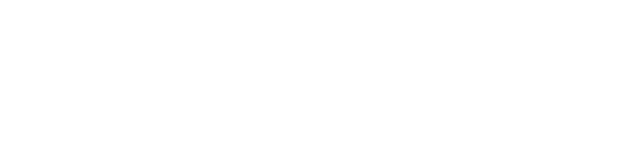
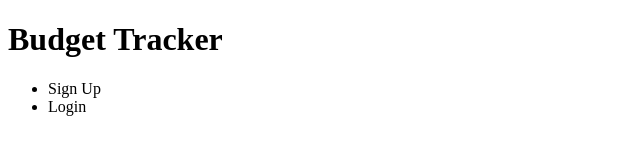
Before and after one commit to shkshitiz/Budget-Tracker, a website: page client/index.html in a window 1280 px wide. Shown: the whole page, without its empty margins (0-640 px from the left). Drawn offline with Linux system fonts and the light colour scheme.

Commit message:
index.html.test

```diff
--- a/client/index.html
+++ b/client/index.html
@@ -14,6 +14,13 @@
     <script src="/js/initialize.js"></script>
 </head>
 <body>
-
+  <h1>Budget Tracker</h1>
+  <nav class="header-nav">
+    <ul>
+      <li onClick="renderSignUp()">Sign Up</li>
+      <li onClick="renderLogin()">Login</li>
+    </ul>
+  </nav>
+  <main id="page" class="content"></main>
 </body>
 </html>
```
